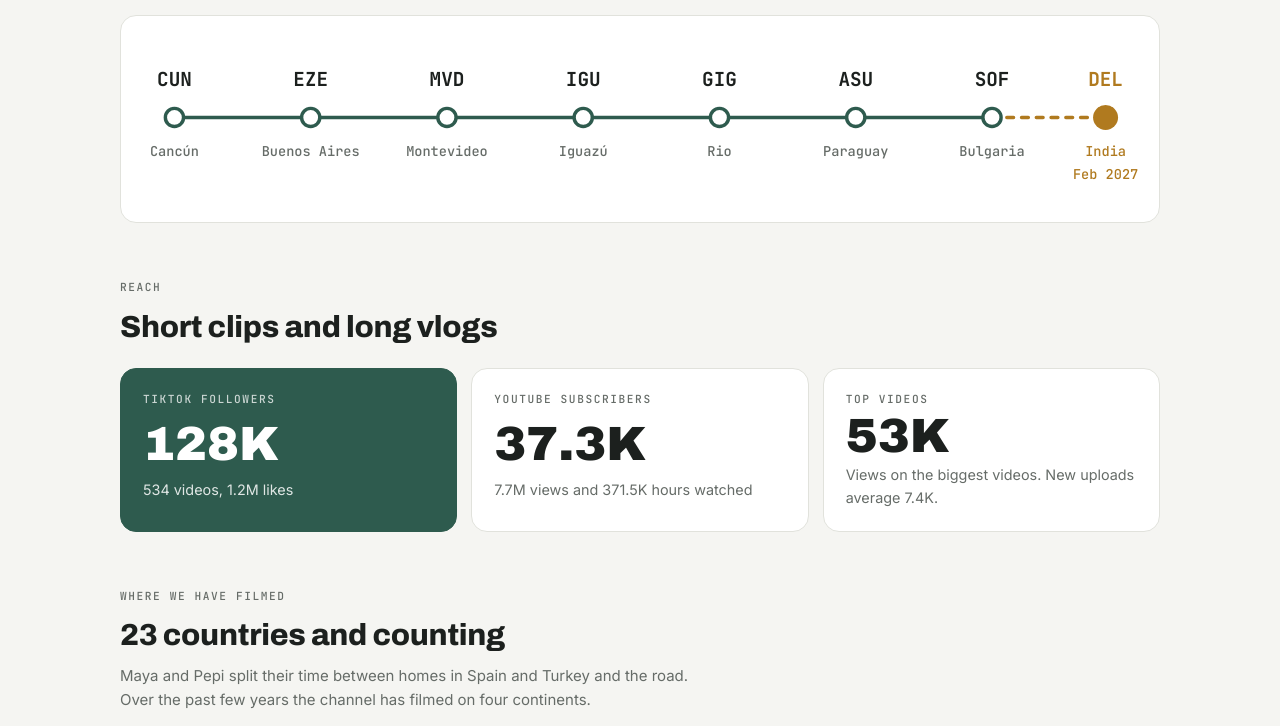
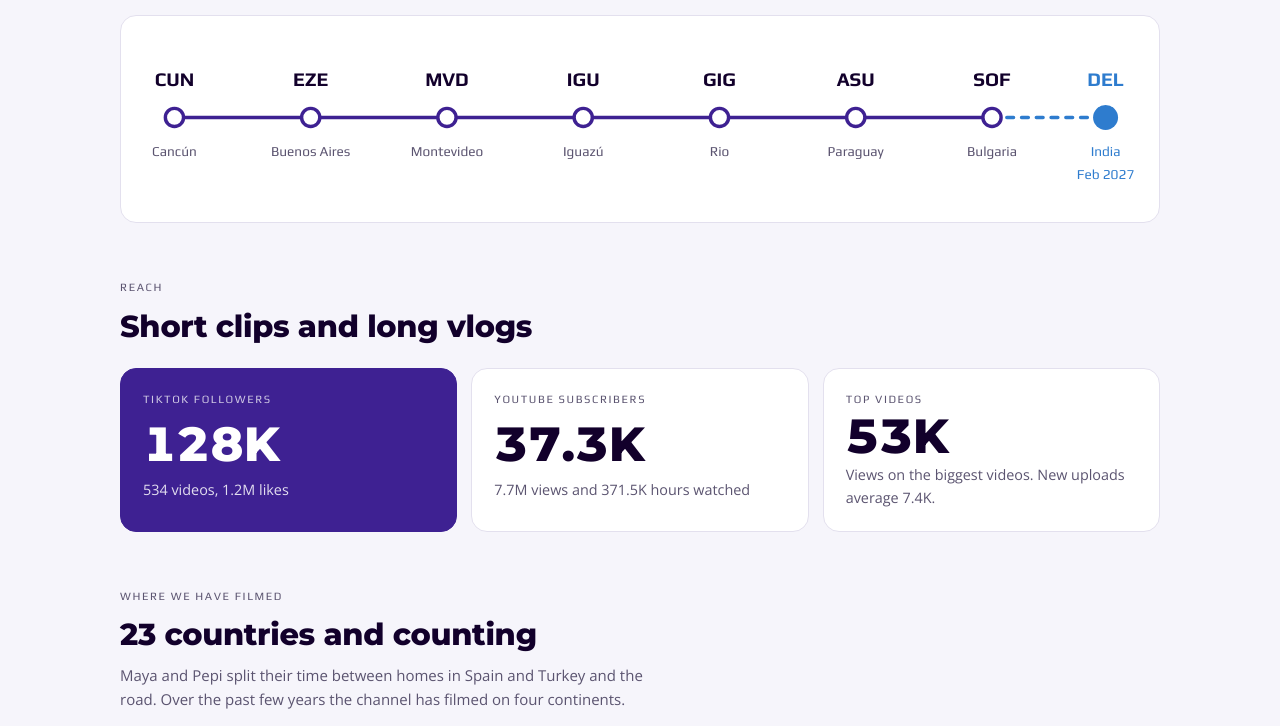
Before and after one commit to npetkkov/npetkkov.github.io, a plain HTML site: page maya-media-kit/index.html in a window 1280 px wide. Shown: the part 656-1382 px from the top of the page. Drawn offline with nearby package versions, Linux system fonts and the light colour scheme.

Commit message:
Media kit in Yatanium brand colors and fonts
Co-Authored-By: Claude Opus 5.5 <noreply@anthropic.com>

```diff
--- a/maya-media-kit/index.html
+++ b/maya-media-kit/index.html
@@ -7,44 +7,44 @@
 <meta name="description" content="Partnership media kit for Maya Yatanska: travel and personal finance vlogs.">
 <title>Maya Yatanska Media Kit</title>
 <link rel="preconnect" href="https://fonts.googleapis.com">
-<link rel="stylesheet" href="https://fonts.googleapis.com/css2?family=Archivo:wdth,wght@100,600;100,800;125,800;125,900&family=Inter:wght@400;500;600&family=JetBrains+Mono:wght@500;700&display=swap">
+<link rel="stylesheet" href="https://fonts.googleapis.com/css2?family=Montserrat:wght@600;700;800&family=Open+Sans:wght@400;600&family=Play:wght@400;700&display=swap">
 <style>
 html { -webkit-text-size-adjust: 100%; }
 body { margin: 0; }
 img { max-width: 100%; }
 /* Layout: dark "departures" hero with a boarding-pass stat card, then a light page of route, reach, proof and tickets */
 :root {
-  --bg: #f5f5f2;
+  --bg: #f6f5fb;
   --paper: #ffffff;
-  --ink: #1c201e;
-  --muted: #666c68;
-  --line: #e1e2dc;
-  --accent: #b07a1f;
-  --accent-soft: #f3e9d5;
-  --sea: #2e5b4e;
-  --sea-soft: #e2ece7;
-  --hero: #1e2d29;
-  --hero-ink: #f3f5f3;
-  --hero-muted: #b3c0b9;
-  --hero-line: #34463f;
-  --todo-bg: #f3e9d5;
-  --display: "Archivo", "Helvetica Neue", Arial, sans-serif;
-  --body: "Inter", system-ui, -apple-system, "Segoe UI", sans-serif;
-  --mono: "JetBrains Mono", ui-monospace, Consolas, monospace;
+  --ink: #12002b;
+  --muted: #5b5470;
+  --line: #e3e0ee;
+  --accent: #2e7cce;
+  --accent-soft: #e3f1ff;
+  --sea: #3e2192;
+  --sea-soft: #ece8f8;
+  --hero: #12002b;
+  --hero-ink: #ffffff;
+  --hero-muted: #bcb3db;
+  --hero-line: #33205a;
+  --todo-bg: #e3f1ff;
+  --display: "Montserrat", "Helvetica Neue", Arial, sans-serif;
+  --body: "Open Sans", system-ui, -apple-system, "Segoe UI", sans-serif;
+  --mono: "Play", "Trebuchet MS", sans-serif;
 }
 @media (prefers-color-scheme: dark) {
   :root:not([data-theme="light"]) {
-    --bg: #111513; --paper: #192019; --ink: #e8ece9; --muted: #a1aaa4; --line: #2a332f;
-    --accent: #d8a447; --accent-soft: #3a2f1b; --sea: #7db19e; --sea-soft: #1d2a25;
-    --hero: #0c1210; --hero-ink: #f3f5f3; --hero-muted: #a3b2aa; --hero-line: #25322d;
-    --todo-bg: #3a2f1b; color-scheme: dark;
+    --bg: #0b0118; --paper: #160a2c; --ink: #efedfa; --muted: #a69fc0; --line: #2a1d47;
+    --accent: #45b4ff; --accent-soft: #10283f; --sea: #9a80ee; --sea-soft: #241547;
+    --hero: #08000f; --hero-ink: #ffffff; --hero-muted: #b3aad3; --hero-line: #2a1b4a;
+    --todo-bg: #10283f; color-scheme: dark;
   }
 }
 :root[data-theme="dark"] {
-  --bg: #111513; --paper: #192019; --ink: #e8ece9; --muted: #a1aaa4; --line: #2a332f;
-  --accent: #d8a447; --accent-soft: #3a2f1b; --sea: #7db19e; --sea-soft: #1d2a25;
-  --hero: #0c1210; --hero-ink: #f3f5f3; --hero-muted: #a3b2aa; --hero-line: #25322d;
-  --todo-bg: #3a2f1b; color-scheme: dark;
+  --bg: #0b0118; --paper: #160a2c; --ink: #efedfa; --muted: #a69fc0; --line: #2a1d47;
+  --accent: #45b4ff; --accent-soft: #10283f; --sea: #9a80ee; --sea-soft: #241547;
+  --hero: #08000f; --hero-ink: #ffffff; --hero-muted: #b3aad3; --hero-line: #2a1b4a;
+  --todo-bg: #10283f; color-scheme: dark;
 }
 * { box-sizing: border-box; }
 body { background: var(--bg); color: var(--ink); font-family: var(--body); font-size: 15px; line-height: 1.55; }
@@ -64,8 +64,9 @@ a:focus-visible { outline: 2px solid var(--accent); outline-offset: 2px; }
 }
 .hero .inner { position: relative; display: grid; grid-template-columns: 1.2fr 1fr; gap: 40px; align-items: center; }
 .hero .label { color: var(--hero-muted); }
-.hero h1 { font-size: clamp(2.6rem, 7.5vw, 4.8rem); font-weight: 900; font-stretch: 125%; line-height: 0.95; letter-spacing: -0.02em; margin-top: 14px; }
-.hero h1 span { color: var(--accent); }
+.hero h1 { font-size: clamp(2.6rem, 7.5vw, 4.8rem); font-weight: 900;  line-height: 0.95; letter-spacing: -0.02em; margin-top: 14px; }
+.hero h1 { text-transform: uppercase; }
+.hero h1 span { color: #45b4ff; }
 .hero .lead { color: var(--hero-muted); font-size: 1.1rem; max-width: 46ch; margin-top: 18px; }
 .chips { display: flex; flex-wrap: wrap; gap: 8px; margin-top: 22px; }
 .chip { font-family: var(--mono); font-size: 0.75rem; padding: 6px 10px; border: 1px solid var(--hero-line); border-radius: 999px; color: var(--hero-ink); }
@@ -74,7 +75,7 @@ a:focus-visible { outline: 2px solid var(--accent); outline-offset: 2px; }
 .pass { background: var(--paper); color: var(--ink); border-radius: 16px; display: grid; grid-template-columns: 1fr auto; overflow: hidden; box-shadow: 0 30px 60px -30px rgba(0,0,0,.6); min-width: 0; }
 .pass-main { padding: 22px 22px 20px; display: grid; gap: 16px; min-width: 0; }
 .pass-head { display: flex; justify-content: space-between; align-items: baseline; gap: 8px; }
-.pass-head b { font-family: var(--display); font-stretch: 125%; font-weight: 800; letter-spacing: .04em; font-size: .9rem; }
+.pass-head b { font-family: var(--display);  font-weight: 800; letter-spacing: .04em; font-size: .9rem; }
 .pass-route { display: flex; align-items: center; gap: 10px; }
 .pass-route .code { font-family: var(--mono); font-weight: 700; font-size: 1.9rem; line-height: 1; }
 .pass-route .line { flex: 1; height: 2px; background: repeating-linear-gradient(90deg, var(--muted) 0 6px, transparent 6px 11px); position: relative; }
@@ -92,7 +93,7 @@ main.band { padding-block: 48px 64px; }
 main .inner { display: grid; gap: 56px; }
 section { display: grid; gap: 18px; }
 .sec-head { display: grid; gap: 6px; }
-.sec-head h2 { font-size: clamp(1.4rem, 3.2vw, 1.9rem); font-weight: 800; font-stretch: 112%; letter-spacing: -0.01em; }
+.sec-head h2 { font-size: clamp(1.4rem, 3.2vw, 1.9rem); font-weight: 800;  letter-spacing: -0.01em; }
 .sec-head p { color: var(--muted); max-width: 62ch; }
 
 /* Route map */
@@ -103,7 +104,7 @@ section { display: grid; gap: 18px; }
 .region { background: var(--paper); border: 1px solid var(--line); border-radius: 16px; padding: 18px 18px 14px; display: grid; gap: 10px; align-content: start; min-width: 0; }
 .region-head { display: flex; justify-content: space-between; align-items: baseline; gap: 8px; border-bottom: 2px solid var(--sea); padding-bottom: 8px; }
 .region-head h3 { font-size: 1rem; font-weight: 800; }
-.region-head .count { font-family: var(--display); font-weight: 900; font-stretch: 125%; font-size: 1.5rem; color: var(--sea); line-height: 1; }
+.region-head .count { font-family: var(--display); font-weight: 900;  font-size: 1.5rem; color: var(--sea); line-height: 1; }
 .region ul { list-style: none; margin: 0; padding: 0; display: grid; gap: 8px; }
 .region li { display: grid; gap: 1px; min-width: 0; }
 .region li b { font-weight: 600; }
@@ -114,7 +115,7 @@ section { display: grid; gap: 18px; }
 /* Reach */
 .reach { display: grid; grid-template-columns: repeat(3, 1fr); gap: 14px; }
 .big { background: var(--paper); border: 1px solid var(--line); border-radius: 16px; padding: 22px; display: grid; gap: 4px; min-width: 0; }
-.big .v { font-family: var(--display); font-weight: 900; font-stretch: 125%; font-size: clamp(2.2rem, 5vw, 3rem); line-height: 1; font-variant-numeric: tabular-nums; }
+.big .v { font-family: var(--display); font-weight: 900;  font-size: clamp(2.2rem, 5vw, 3rem); line-height: 1; font-variant-numeric: tabular-nums; }
 .big.lead-stat { background: var(--sea); border-color: var(--sea); color: #fff; }
 .big.lead-stat .label { color: rgba(255,255,255,.75); }
 .big p { color: var(--muted); font-size: .9rem; }
@@ -154,7 +155,7 @@ a.vrow:focus-visible { outline: 2px solid var(--accent); outline-offset: 2px; bo
 .ticket h3 { font-size: 1.1rem; font-weight: 800; }
 .ticket p { color: var(--muted); font-size: .92rem; }
 .ticket .stub { border-left: 2px dashed var(--line); padding: 18px 14px; display: grid; align-content: center; justify-items: center; gap: 2px; min-width: 86px; background: var(--sea-soft); }
-.ticket .stub b { font-family: var(--display); font-weight: 900; font-stretch: 125%; font-size: 1.3rem; color: var(--sea); line-height: 1; }
+.ticket .stub b { font-family: var(--display); font-weight: 900;  font-size: 1.3rem; color: var(--sea); line-height: 1; }
 .ticket .stub span { font-family: var(--mono); font-size: .65rem; letter-spacing: .1em; text-transform: uppercase; color: var(--muted); text-align: center; }
 .terms { background: var(--accent-soft); border-radius: 12px; padding: 14px 18px; font-size: .95rem; }
 
@@ -162,7 +163,7 @@ a.vrow:focus-visible { outline: 2px solid var(--accent); outline-offset: 2px; bo
 .contacts { display: grid; grid-template-columns: repeat(2, 1fr); gap: 14px; }
 .person { background: var(--hero); color: var(--hero-ink); border-radius: 16px; padding: 22px; display: grid; gap: 10px; min-width: 0; }
 .person .label { color: var(--hero-muted); }
-.person h3 { font-size: 1.4rem; font-weight: 800; font-stretch: 112%; }
+.person h3 { font-size: 1.4rem; font-weight: 800;  }
 .person .line { display: flex; flex-wrap: wrap; gap: 4px 16px; font-family: var(--mono); font-size: .9rem; }
 .person .line span { user-select: all; overflow-wrap: anywhere; }
 
```
